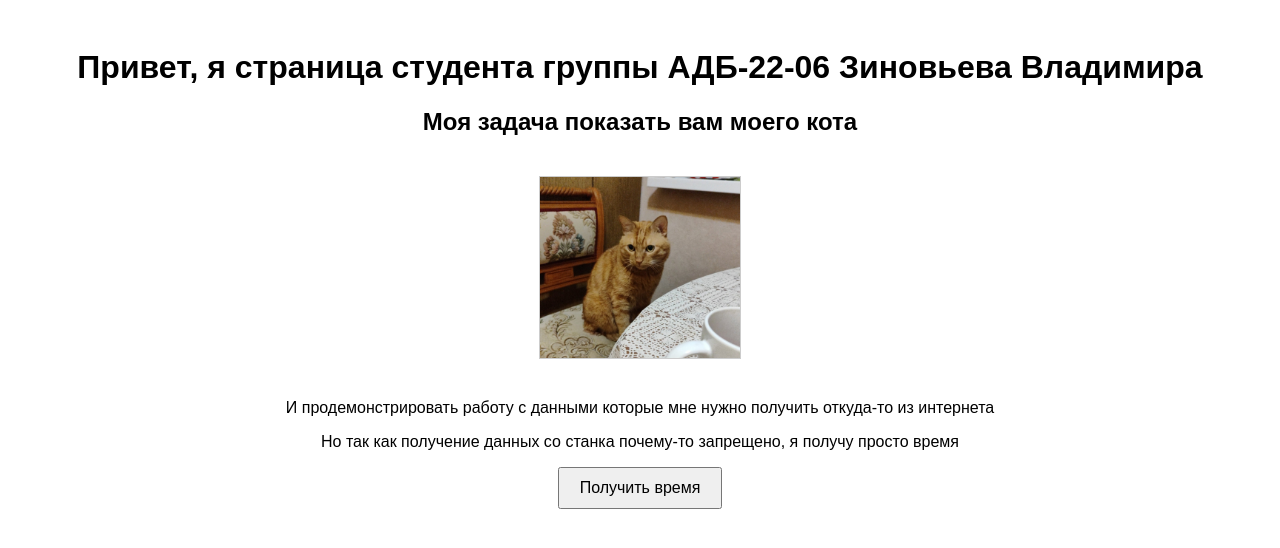
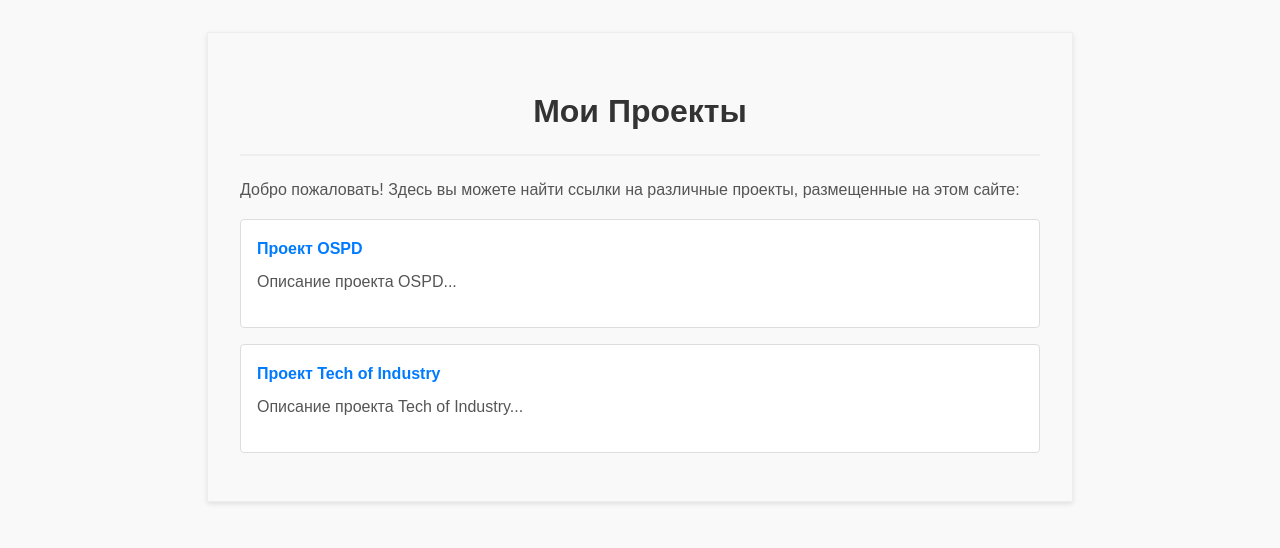
Before and after one commit to VVowaz/vvowaz.github.io, a plain HTML site: page index.html in a window 1280 px wide. Drawn offline with Linux system fonts and the light colour scheme.

Commit message:
OSPD sorted commit

```diff
--- a/index.html
+++ b/index.html
@@ -2,49 +2,66 @@
 <html lang="ru">
 <head>
     <meta charset="UTF-8">
-    <title>Страница студента</title>
+    <meta name="viewport" content="width=device-width, initial-scale=1.0">
+    <title>Проекты Vvowaz</title>
     <style>
         body {
-            font-family: Arial, sans-serif;
-            padding: 20px;
+            font-family: sans-serif;
+            line-height: 1.6;
+            padding: 2em;
+            max-width: 800px;
+            margin: 2em auto;
+            background-color: #f9f9f9;
+            border: 1px solid #eee;
+            box-shadow: 0 2px 5px rgba(0,0,0,0.1);
+        }
+        h1 {
+            color: #333;
             text-align: center;
+            border-bottom: 2px solid #eee;
+            padding-bottom: 0.5em;
         }
-        img {
-            width: 200px;
-            height: auto;
-            border: 1px solid #ccc;
-            margin: 20px;
+        ul {
+            list-style: none;
+            padding: 0;
         }
-        button {
-            padding: 10px 20px;
-            font-size: 16px;
-            cursor: pointer;
+        li {
+            margin-bottom: 1em;
+            background-color: #fff;
+            padding: 1em;
+            border: 1px solid #ddd;
+            border-radius: 4px;
+        }
+        a {
+            text-decoration: none;
+            color: #007bff;
+            font-weight: bold;
+        }
+        a:hover {
+            text-decoration: underline;
+        }
+        p {
+            color: #555;
+            margin-top: 0.5em;
         }
     </style>
 </head>
 <body>
-    <h1>Привет, я страница студента группы АДБ-22-06 Зиновьева Владимира</h1>
-	<h2>Моя задача показать вам моего кота</h2>
-    <img src="cat.jpg" alt="Картинка кота">
-    <div id="time">
-        <p>И продемонстрировать работу с данными которые мне нужно получить откуда-то из интернета</p>
-		<p>Но так как получение данных со станка почему-то запрещено, я получу просто время</p>
-        <button onclick="fetchTime()">Получить время</button>
-        <div id="currentTime"></div>
-    </div>
-    <script>
-        function fetchTime() {
-            fetch('https://worldtimeapi.org/api/timezone/Europe/Moscow')
-                .then(response => response.json())
-                .then(data => {
-                    document.getElementById('currentTime').innerHTML =
-                        '<p>Текущее время (МСК): ' + data.datetime.slice(0, 19).replace('T', ' ') + '</p>';
-                })
-                .catch(error => {
-                    console.error('Ошибка:', error);
-                    document.getElementById('currentTime').innerHTML = '<p>Не удалось получить время.</p>';
-                });
-        }
-    </script>
+
+    <h1>Мои Проекты</h1>
+
+    <p>Добро пожаловать! Здесь вы можете найти ссылки на различные проекты, размещенные на этом сайте:</p>
+
+    <ul>
+        <li>
+            <a href="OSPD/">Проект OSPD</a>
+            <p>Описание проекта OSPD...</p>
+        </li>
+        <li>
+            <a href="Techofindustry/">Проект Tech of Industry</a>
+            <p>Описание проекта Tech of Industry...</p>
+        </li>
+    </ul>
+
 </body>
 </html>
```
Also changed, not shown: TechOfIndustry/index.html (added, +50 -0 lines), OSPD/index.html (renamed from ind5/index.html), OSPD/otherInd/funcs.js (renamed from funcs.js), OSPD/otherInd/ind2.html (renamed from ind2.html), OSPD/otherInd/ind3.html (renamed from ind3.html), OSPD/otherInd/ind4.html (renamed from ind4.html), OSPD/otherInd/zadanie2.html (renamed from zadanie2.html), OSPD/script.js (renamed from ind5/script.js), OSPD/style.css (renamed from ind5/style.css), TechOfIndustry/cat.jpg (renamed from cat.jpg), TechOfIndustry/test2.txt (renamed from test2.txt), 2 other files.
